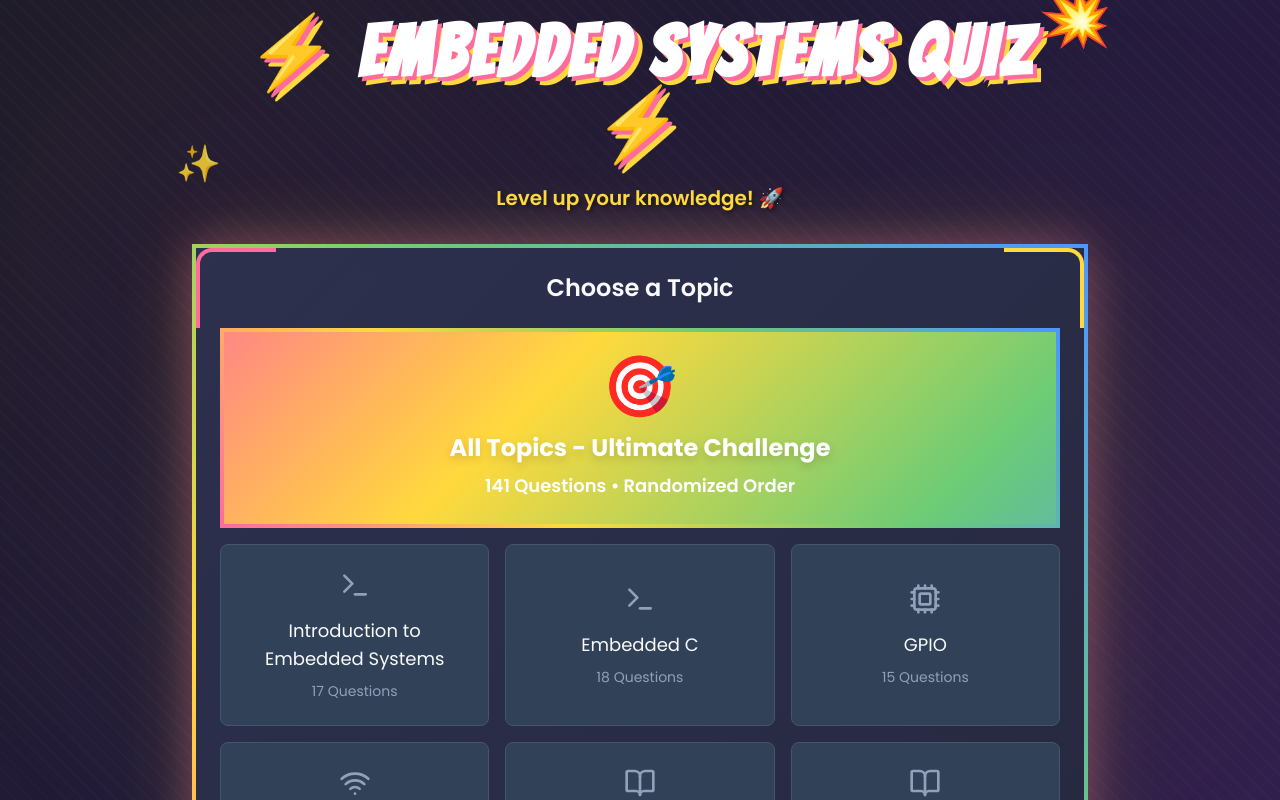
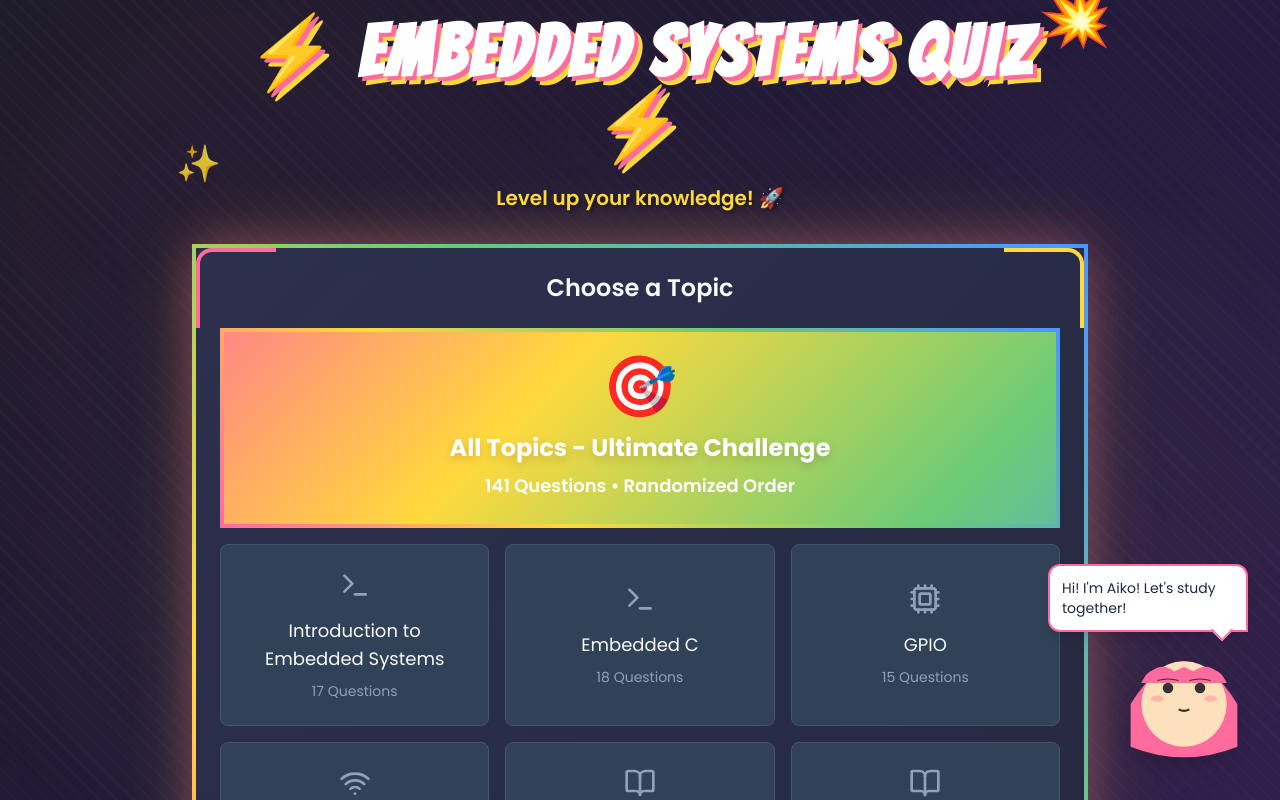
Before and after one commit to Terenceisstudying/Embedded_Quiz_Web, a React (Vite) app: page / in a window 1280 px wide. Shown: the top 800 px of the page. Built offline with nearby package versions, Linux system fonts and the light colour scheme.

Commit message:
Add anime theme, mascot, and fix quiz reshuffling bug

```diff
--- a/src/App.jsx
+++ b/src/App.jsx
@@ -2,6 +2,7 @@ import React, { useState } from 'react';
 import TopicSelection from './components/TopicSelection';
 import QuizInterface from './components/QuizInterface';
 import ResultScreen from './components/ResultScreen';
+import AnimeMascot from './components/AnimeMascot';
 import quizData from './data/quiz_data.json';
 
 function App() {
@@ -10,6 +11,8 @@ function App() {
   const [userAnswers, setUserAnswers] = useState({}); // { questionId: [selectedOptionIndices] }
   const [score, setScore] = useState(0);
   const [timeTaken, setTimeTaken] = useState(0);
+  const [mascotMood, setMascotMood] = useState('neutral');
+  const [mascotMessage, setMascotMessage] = useState("Hi! I'm Aiko! Let's study together!");
 
   const handleTopicSelect = (topic) => {
     setSelectedTopic(topic);
@@ -17,6 +20,8 @@ function App() {
     setScore(0);
     setTimeTaken(0);
     setCurrentScreen('quiz');
+    setMascotMood('thinking');
+    setMascotMessage('Good luck! You can do it!');
   };
 
   const handleQuizSubmit = (answers, calculatedScore, elapsedTime) => {
@@ -24,6 +29,18 @@ function App() {
     setScore(calculatedScore);
     setTimeTaken(elapsedTime);
     setCurrentScreen('results');
+    // Mascot mood updated in ResultScreen or here based on score
+    const percentage = (calculatedScore / (selectedTopic.questions.length || 1)) * 100;
+    if (percentage >= 80) {
+      setMascotMood('excited');
+      setMascotMessage('Wow! Perfect score!');
+    } else if (percentage >= 50) {
+      setMascotMood('happy');
+      setMascotMessage('Great job! Keep it up!');
+    } else {
+      setMascotMood('sad');
+      setMascotMessage('Don\'t worry, practice makes perfect!');
+    }
   };
 
   const handleRestart = () => {
@@ -31,6 +48,8 @@ function App() {
     setSelectedTopic(null);
     setUserAnswers({});
     setScore(0);
+    setMascotMood('neutral');
+    setMascotMessage('Ready for another round?');
   };
 
   return (
@@ -78,6 +97,8 @@ function App() {
               topic={selectedTopic}
               onSubmit={handleQuizSubmit}
               onBack={handleRestart}
+              setMascotMood={setMascotMood}
+              setMascotMessage={setMascotMessage}
             />
           )}
           {currentScreen === 'results' && selectedTopic && (
@@ -91,6 +112,7 @@ function App() {
           )}
         </main>
       </div>
+      <AnimeMascot mood={mascotMood} message={mascotMessage} />
     </div>
   );
 }
--- /dev/null
+++ b/src/components/AnimeMascot.jsx
@@ -0,0 +1,112 @@
+import React from 'react';
+import { motion } from 'framer-motion';
+
+const AnimeMascot = ({ mood = 'neutral', message }) => {
+    // Moods: neutral, happy, thinking, sad, excited
+
+    const variants = {
+        neutral: { y: 0 },
+        happy: { y: [0, -10, 0], transition: { repeat: Infinity, duration: 2 } },
+        excited: { scale: [1, 1.1, 1], rotate: [0, 5, -5, 0], transition: { repeat: Infinity, duration: 0.5 } },
+        thinking: { rotate: [0, 5, 0], transition: { repeat: Infinity, duration: 3 } },
+        sad: { y: 5, rotate: 0 }
+    };
+
+    const getEyes = () => {
+        switch (mood) {
+            case 'happy':
+            case 'excited':
+                return (
+                    <>
+                        <path d="M35 45 Q 45 35 55 45" stroke="#333" strokeWidth="3" fill="none" />
+                        <path d="M65 45 Q 75 35 85 45" stroke="#333" strokeWidth="3" fill="none" />
+                    </>
+                );
+            case 'sad':
+                return (
+                    <>
+                        <path d="M35 45 Q 45 50 55 45" stroke="#333" strokeWidth="3" fill="none" />
+                        <path d="M65 45 Q 75 50 85 45" stroke="#333" strokeWidth="3" fill="none" />
+                        <circle cx="30" cy="50" r="2" fill="#A0C" opacity="0.5" /> {/* Tears */}
+                    </>
+                );
+            case 'thinking':
+                return (
+                    <>
+                        <circle cx="45" cy="45" r="4" fill="#333" />
+                        <circle cx="75" cy="45" r="4" fill="#333" />
+                        <path d="M45 35 L 55 38" stroke="#333" strokeWidth="2" /> {/* Eyebrow */}
+                    </>
+                );
+            default: // neutral
+                return (
+                    <>
+                        <circle cx="45" cy="45" r="5" fill="#333" />
+                        <circle cx="75" cy="45" r="5" fill="#333" />
+                        <path d="M35 38 Q 45 35 55 38" stroke="#333" strokeWidth="1" fill="none" />
+                        <path d="M65 38 Q 75 35 85 38" stroke="#333" strokeWidth="1" fill="none" />
+                    </>
+                );
+        }
+    };
+
+    const getMouth = () => {
+        switch (mood) {
+            case 'happy':
+            case 'excited':
+                return <path d="M50 60 Q 60 70 70 60" stroke="#333" strokeWidth="3" fill="#FF9999" />;
+            case 'sad':
+                return <path d="M50 65 Q 60 60 70 65" stroke="#333" strokeWidth="3" fill="none" />;
+            case 'thinking':
+                return <circle cx="60" cy="65" r="3" fill="#333" />;
+            default:
+                return <path d="M55 65 Q 60 68 65 65" stroke="#333" strokeWidth="2" fill="none" />;
+        }
+    };
+
+    return (
+        <div className="fixed bottom-4 right-4 md:bottom-8 md:right-8 flex flex-col items-end z-50 pointer-events-none">
+            {message && (
+                <motion.div
+                    initial={{ opacity: 0, y: 10, scale: 0.8 }}
+                    animate={{ opacity: 1, y: 0, scale: 1 }}
+                    exit={{ opacity: 0, scale: 0.8 }}
+                    className="bg-white text-slate-800 p-3 rounded-t-xl rounded-bl-xl mb-2 shadow-lg border-2 border-primary max-w-[200px] text-sm font-medium relative"
+                >
+                    {message}
+                    <div className="absolute -bottom-2 right-4 w-4 h-4 bg-white border-r-2 border-b-2 border-primary transform rotate-45"></div>
+                </motion.div>
+            )}
+
+            <motion.div
+                variants={variants}
+                animate={mood}
+                className="w-24 h-24 md:w-32 md:h-32 relative"
+            >
+                <svg viewBox="0 0 120 120" className="w-full h-full drop-shadow-xl">
+                    {/* Hair Back */}
+                    <path d="M10 60 Q 60 -20 110 60 L 110 100 Q 60 120 10 100 Z" fill="#FF6B9D" />
+
+                    {/* Face */}
+                    <rect x="20" y="20" width="80" height="80" rx="40" fill="#FFE0BD" />
+
+                    {/* Hair Front (Bangs) */}
+                    <path d="M20 40 Q 40 10 60 40 Q 80 10 100 40" stroke="#FF6B9D" strokeWidth="0" fill="#FF6B9D" />
+                    <path d="M20 40 Q 30 20 40 35 L 60 25 L 80 35 Q 90 20 100 40" fill="#FF6B9D" />
+
+                    {/* Eyes */}
+                    {getEyes()}
+
+                    {/* Blush */}
+                    <ellipse cx="35" cy="55" rx="6" ry="3" fill="#FF9999" opacity="0.6" />
+                    <ellipse cx="85" cy="55" rx="6" ry="3" fill="#FF9999" opacity="0.6" />
+
+                    {/* Mouth */}
+                    {getMouth()}
+                </svg>
+            </motion.div>
+        </div>
+    );
+};
+
+export default AnimeMascot;
--- a/src/components/QuizInterface.jsx
+++ b/src/components/QuizInterface.jsx
@@ -1,12 +1,14 @@
-import React, { useState, useEffect } from 'react';
+import React, { useState, useEffect, useMemo } from 'react';
 import { motion, AnimatePresence } from 'framer-motion';
 import { CheckCircle2, Circle, Clock } from 'lucide-react';
 
-const QuizInterface = ({ topic, onSubmit, onBack }) => {
+const QuizInterface = ({ topic, onSubmit, onBack, setMascotMood, setMascotMessage }) => {
     // Shuffle questions if All Topics mode
-    const shuffledQuestions = topic.isAllTopics
-        ? [...topic.questions].sort(() => Math.random() - 0.5)
-        : topic.questions;
+    const shuffledQuestions = useMemo(() => {
+        return topic.isAllTopics
+            ? [...topic.questions].sort(() => Math.random() - 0.5)
+            : topic.questions;
+    }, [topic]);
 
     const [currentQuestionIndex, setCurrentQuestionIndex] = useState(0);
     const [answers, setAnswers] = useState({}); // { questionId: [selectedIndices] }
@@ -48,11 +50,22 @@ const QuizInterface = ({ topic, onSubmit, onBack }) => {
         }
 
         setAnswers({ ...answers, [questionId]: newSelected });
+        setMascotMood('happy');
+        setMascotMessage('Good choice!');
     };
 
     const handleNext = () => {
+        const questionId = currentQuestion.id;
+        if (!answers[questionId] || answers[questionId].length === 0) {
+            setMascotMood('sad');
+            setMascotMessage('Please select an answer first!');
+            return;
+        }
+
         if (currentQuestionIndex < totalQuestions - 1) {
             setCurrentQuestionIndex(currentQuestionIndex + 1);
+            setMascotMood('thinking');
+            setMascotMessage('Next question...');
         } else {
             handleSubmit();
         }
```
